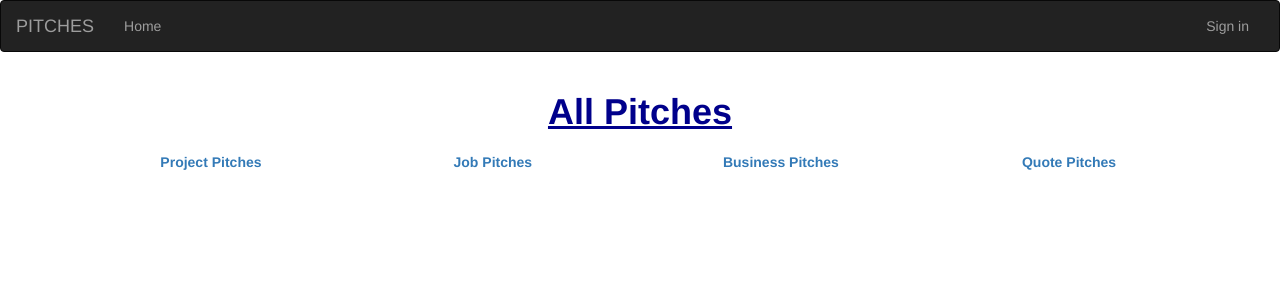
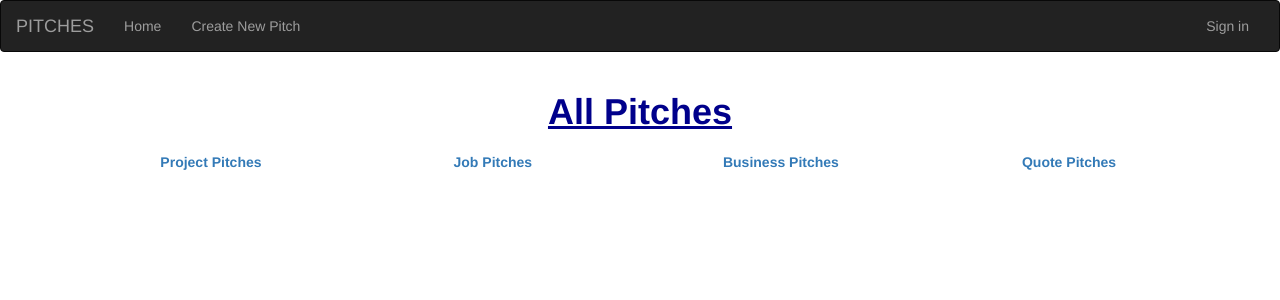
Before and after one commit to Nelly-ayebale/pitches, a Flask app: page / in a window 1280 px wide. Shown: the top 300 px of the page. Run offline with Flask 2, Linux system fonts and the light colour scheme; data that the repository does not hold is empty; some libraries are stand-ins or nearby versions.

Commit message:
Updated the macros.html

```diff
--- a/app/main/views.py
+++ b/app/main/views.py
@@ -28,12 +28,16 @@ def new_pitch():
     if form.validate_on_submit():
         title = form.title.data
         category = form.category.data
-        pitch = form.category.data
+        pitch = form.pitch.data
+        user_id = current_user
+        new_pitch= Pitch(title=title, category= category, pitch = pitch, user_id=current_user._get_current_object().id)
+        new_pitch.save_pitches()
+        print('current_user', current_user)
 
-        new_pitch= Pitch(title=title, category= category, pitch = pitch, user_id=current_user)
-        new_pitch.save_pitch()
+
+
         return redirect(url_for('main.index'))
-    return render_template('new_pitch.html', pitch_form=form)
+    return render_template('new_pitch.html',form=form)
 
 @main.route('/comment/<int:pitch_id>')
 @login_required
--- a/app/templates/macros.html
+++ b/app/templates/macros.html
@@ -1,23 +1,22 @@
-{% macro display(pitch_list) %}
-<div class="container-fluid">
+{% macro display(category) %}
+<div class="container">
     <div class="row">
-        {% if pitch_list %}
-        {% for pitch in pitch_list%}
-        <div class="col-md-4">
-            <h3>{{pitch.title}}</h3>
-            <h4>{{pitch.category}}</h4>
-            <p>{{pitch.pitch}}</p>
-            <h3>{{pitch.user.username}}</h3>
-        </div>
-        {% endfor%}
-        {% else %}
-        <div class="mb-3">
-            <div class="pitches">
-
-                <p>No Pitches</p>
+        <div class="card">
+            <div class="card-body">
+                {%if category%}
+                {% for pitch in category %}
+                <h5 class="card-title">{{pitch.title}}</h5>
+                <h6 class="card-subtitle mb-2 text-muted">{{pitch.category}}</h6>
+                <p class="card-text">{{pitch.pitch}}</p>
+                <a href="#" class="card-link">Card link</a>
+                <a href="#" class="card-link">Another link</a>
+                {% endfor %}
+                {%else%}
+                <h4>NO PITCHES</h4>
+                {% endif %}
             </div>
         </div>
-        {% endif %}
     </div>
 </div>
+
 {% endmacro %}
--- a/app/templates/navbar.html
+++ b/app/templates/navbar.html
@@ -13,6 +13,9 @@
             <ul class="nav navbar-nav">
                 <li><a href="/">Home</a></li>
             </ul>
+            <ul class="nav navbar-nav">
+                <li><a href="/new_pitch">Create New Pitch</a></li>
+            </ul>
             <ul class="nav navbar-nav navbar-right">
                 {% if current_user.is_authenticated %}
                 <li><a href="{{url_for('main.profile',uname=current_user.username)}}">{{current_user.username}}</a></li>
--- a/app/templates/new_pitch.html
+++ b/app/templates/new_pitch.html
@@ -6,8 +6,9 @@
     <div class="row">
         <div class="col-md-8"></div>
         <div class="col-md-4">
-            {{ wtf.quick_form(pitch_form) }}
+            {{ wtf.quick_form(form) }}
         </div>
+
     </div>
 </div>
 {% endblock %}
```
Also changed, not shown: app/models.py (+1 -7 lines), README.md (added), 1 other file.
